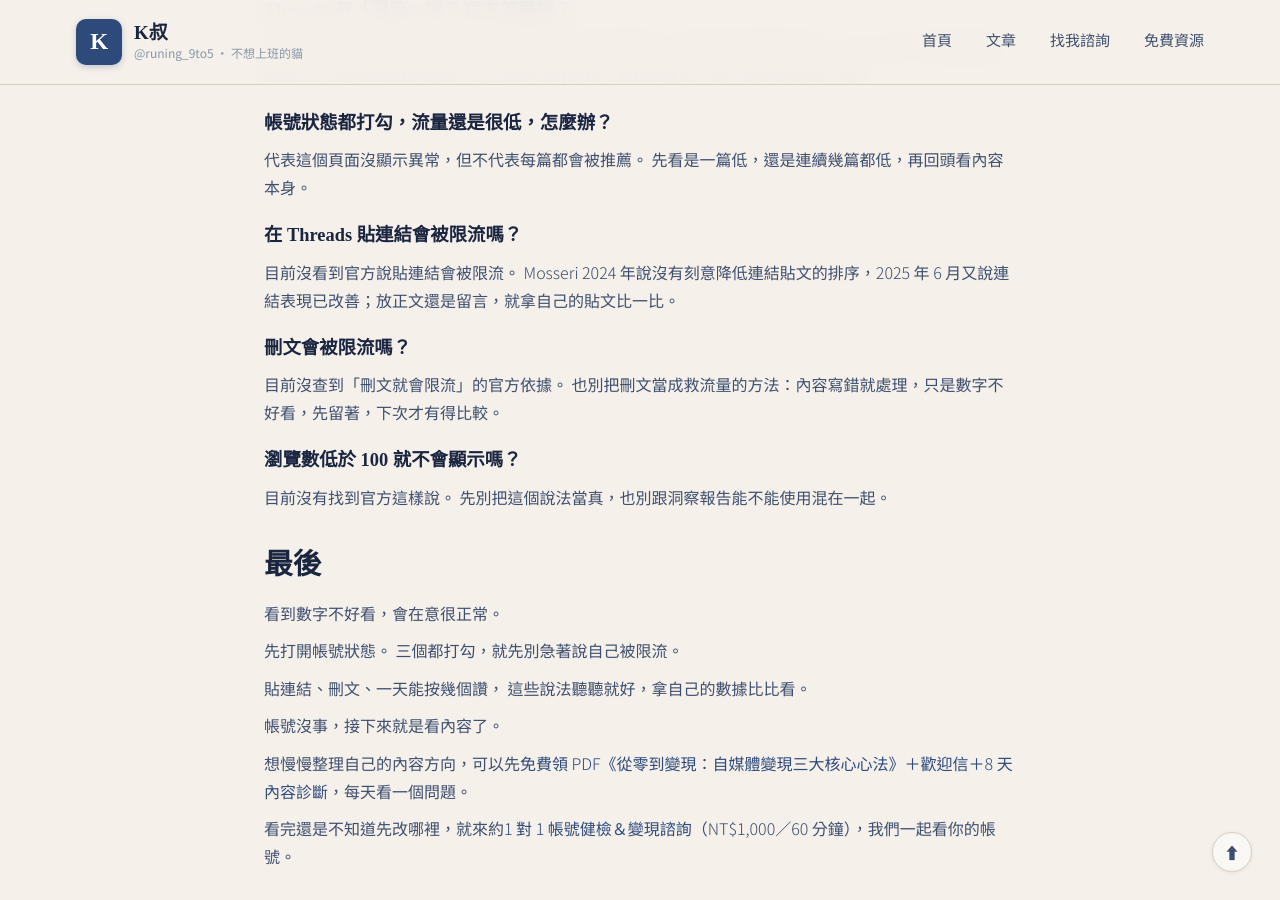
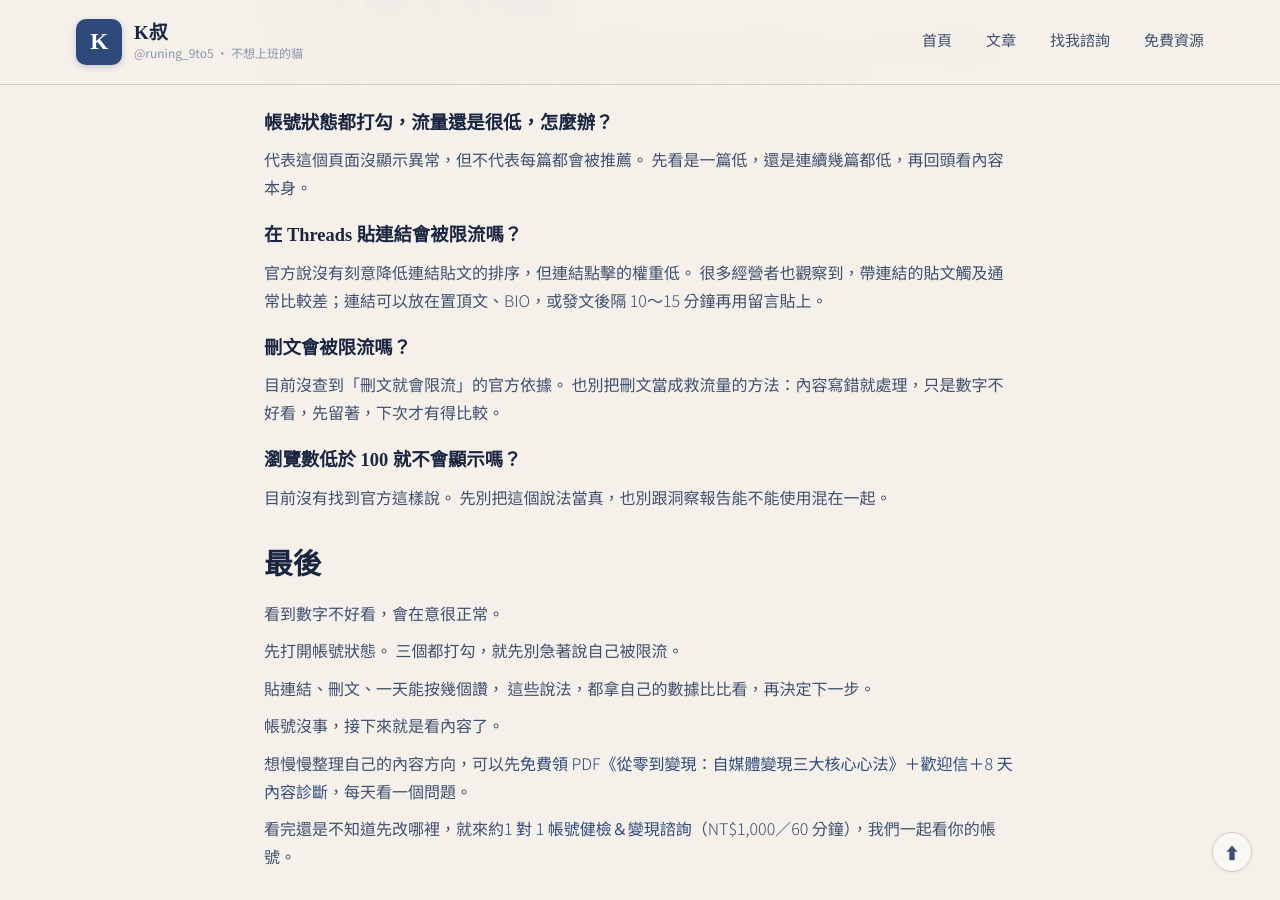
Before and after one commit to KenHAI666/Runing9TO5, a Jekyll site: the page built from _posts/2026-10-19-threads-no-traffic-shadowban.md, in a window 1280 px wide and 900 px high, scrolled down 3394 px. Built offline with Jekyll 4.4.1, drawn with Linux system fonts in a browser that asks for light colours; some of the changed text lies outside the part shown.

Commit message:
Align link FAQ, JSON-LD and closing with approved link section

```diff
--- a/_posts/2026-10-19-threads-no-traffic-shadowban.md
+++ b/_posts/2026-10-19-threads-no-traffic-shadowban.md
@@ -79,7 +79,7 @@
 
 官方說法是這樣。但很多經營者實際發文的觀察是：帶連結的貼文，觸及通常比較差。
 
-道理不難懂。沒有平台希望你把人帶去別的地方。
+道理不難懂。平台通常更希望你把人留在站內。
 
 所以我的建議是，連結不要放在正文。可以放在這幾個地方：
 - 置頂文
@@ -122,8 +122,8 @@
 
 ### 在 Threads 貼連結會被限流嗎？
 
-目前沒看到官方說貼連結會被限流。
-Mosseri 2024 年說沒有刻意降低連結貼文的排序，2025 年 6 月又說連結表現已改善；放正文還是留言，就拿自己的貼文比一比。
+官方說沒有刻意降低連結貼文的排序，但連結點擊的權重低。
+很多經營者也觀察到，帶連結的貼文觸及通常比較差；連結可以放在置頂文、BIO，或發文後隔 10～15 分鐘再用留言貼上。
 
 ### 刪文會被限流嗎？
 
@@ -143,7 +143,7 @@
 三個都打勾，就先別急著說自己被限流。
 
 貼連結、刪文、一天能按幾個讚，
-這些說法聽聽就好，拿自己的數據比比看。
+這些說法，都拿自己的數據比比看，再決定下一步。
 
 帳號沒事，接下來就是看內容了。
 
@@ -177,7 +177,7 @@
       "name": "在 Threads 貼連結會被限流嗎？",
       "acceptedAnswer": {
         "@type": "Answer",
-        "text": "目前沒看到官方說貼連結會被限流。Mosseri 2024 年說沒有刻意降低連結貼文的排序，2025 年 6 月又說連結表現已改善；放正文還是留言，就拿自己的貼文比一比。"
+        "text": "官方說沒有刻意降低連結貼文的排序，但連結點擊的權重低。很多經營者也觀察到，帶連結的貼文觸及通常比較差；連結可以放在置頂文、BIO，或發文後隔 10～15 分鐘再用留言貼上。"
       }
     },
     {
```
